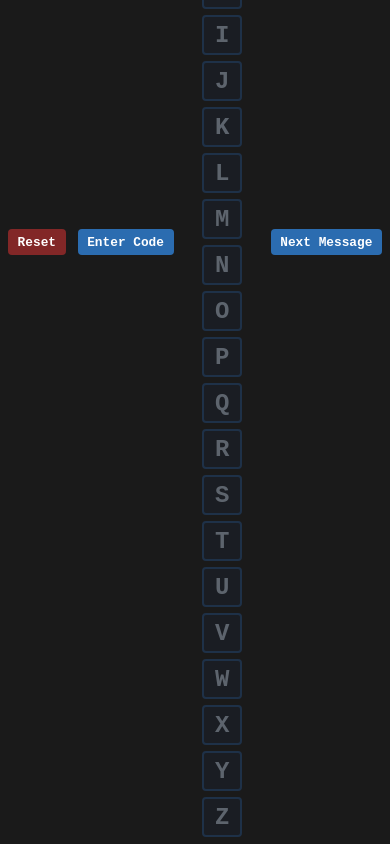
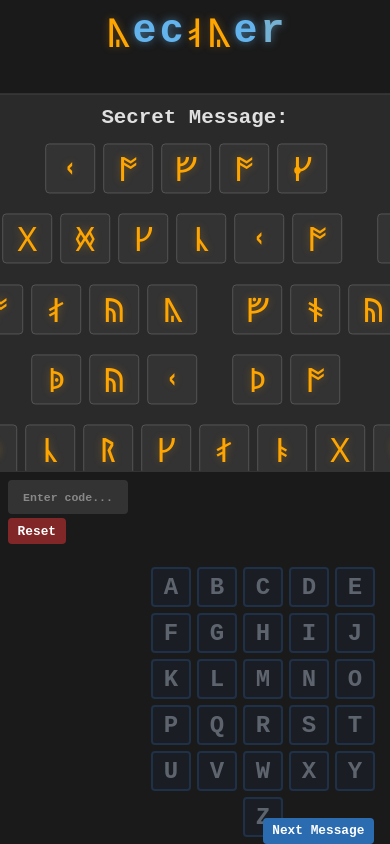
Before and after one commit to Vincent-Mattana/Decoder, a React (Vite) app: page / in a window 390 px wide. Built offline with nearby package versions, Linux system fonts and the light colour scheme.

Commit message:
Spaces more pronounced

```diff
--- a/src/components/cipherDecoder.css
+++ b/src/components/cipherDecoder.css
@@ -225,7 +225,7 @@ body, html {
 
 .space-character {
   display: inline-block;
-  width: 0.5rem;
+  width: 1rem;
 }
 
 /* Message code */
@@ -356,6 +356,8 @@ body, html {
 
 .action-button.reset {
   background-color: #822727;
+  position: relative;
+  z-index: 2;
 }
 
 .action-button.reset:hover {
@@ -401,6 +403,7 @@ body, html {
   max-width: 100%;
   margin: 0 auto;
   padding: 0.25rem;
+  position: relative;
 }
 
 .keyboard-buttons {
@@ -419,6 +422,8 @@ body, html {
   flex-direction: column;
   align-items: flex-start;
   padding-left: 1rem;
+  position: relative;
+  z-index: 1;
 }
 
 .keyboard-buttons.right-side {
@@ -426,6 +431,10 @@ body, html {
   order: 3;
   align-items: flex-end;
   padding-right: 1rem;
+  position: absolute;
+  right: 0;
+  bottom: 0;
+  z-index: 1;
 }
 
 .alphabet {
@@ -594,6 +603,41 @@ body, html {
   box-shadow: 0 0 8px rgba(99, 179, 237, 0.6);
   border-color: transparent;
   outline: none;
+}
+
+.code-input.permanent {
+  width: 110px;
+  min-width: 110px;
+  background-color: #333;
+  border: none;
+  border-radius: 4px;
+  font-weight: bold;
+  font-family: 'Courier New', Courier, monospace;
+  font-size: 1em;
+  padding: 0.45rem 1rem;
+  transition: all 0.2s ease;
+  box-sizing: border-box;
+  height: 38px;
+  text-align: center;
+  margin-top: 0;
+  margin-bottom: 0.5rem;
+  color: white;
+  text-transform: uppercase;
+  letter-spacing: 2px;
+}
+
+.code-input.permanent:focus {
+  background-color: #444;
+  box-shadow: 0 0 8px rgba(99, 179, 237, 0.6);
+  border-color: transparent;
+  outline: none;
+}
+
+.code-input.permanent::placeholder {
+  color: #888;
+  font-size: 0.8em;
+  text-transform: none;
+  letter-spacing: normal;
 }
 
 /* Update existing controls class for backward compatibility */
@@ -944,13 +988,15 @@ body, html {
   .keyboard-content {
     flex-wrap: wrap;
     justify-content: space-between;
-    align-items: center;
+    align-items: flex-start;
     max-width: 100%;
     padding: 0;
+    position: relative;
+    min-height: 120px;
   }
 
   .keyboard-buttons {
-    flex-direction: row;
+    flex-direction: column;
     min-width: auto;
     gap: 0.25rem;
   }
@@ -958,23 +1004,28 @@ body, html {
   .keyboard-buttons.left-side {
     margin-right: 0;
     order: 1;
-    flex-direction: row;
+    flex-direction: column;
     justify-content: flex-start;
-    align-items: center;
+    align-items: flex-start;
     padding-left: 0.5rem;
+    position: relative;
   }
 
   .keyboard-buttons.right-side {
+    position: absolute;
+    right: 0.5rem;
+    bottom: 0;
     margin-left: 0;
     order: 3;
     justify-content: flex-end;
-    align-items: center;
+    align-items: flex-end;
     padding-right: 0.5rem;
   }
 
   .alphabet {
     order: 2;
     width: 100%;
+    margin-top: 80px;
   }
 
   .code-input.integrated {
@@ -988,6 +1039,19 @@ body, html {
   .action-button.code {
     margin-top: 0;
     margin-left: 0.5rem;
+  }
+
+  .code-input.permanent {
+    width: auto;
+    min-width: 80px;
+    max-width: 120px;
+    margin-left: 0;
+    margin-right: 0.5rem;
+    margin-top: 0;
+    margin-bottom: 0;
+    height: 34px;
+    font-size: 0.9em;
+    padding: 0.3rem 0.5rem;
   }
 }
 
--- a/src/components/cipherDecoder.tsx
+++ b/src/components/cipherDecoder.tsx
@@ -143,7 +143,6 @@ export function CipherDecoder() {
   const [hoveredLetter, setHoveredLetter] = useState<string | null>(null);
   const [isDebugMode, setIsDebugMode] = useState(false);
   const confettiCanvasRef = useRef<HTMLCanvasElement>(null);
-  const [showCodeInput, setShowCodeInput] = useState(false);
   const [codeInputValue, setCodeInputValue] = useState('');
   const [isCodeVisible, setIsCodeVisible] = useState(false);
   const [showSecretUncovered, setShowSecretUncovered] = useState(false);
@@ -249,7 +248,6 @@ export function CipherDecoder() {
     setCurrentMessage(messages[nextIndex]);
     setMapping({});
     setIsDecoded(false);
-    setShowCodeInput(false);
     setCodeInputValue('');
   };
 
@@ -260,41 +258,34 @@ export function CipherDecoder() {
       setMapping({});
       setIsDecoded(false);
       setSelectedLetter(null);
-      setShowCodeInput(false);
       setCodeInputValue('');
     } else {
       alert('Invalid code. Please try again.');
     }
   };
 
-  const toggleCodeInput = () => {
-    setShowCodeInput(!showCodeInput);
-    if (!showCodeInput) {
-      setCodeInputValue('');
-      // Focus the input field after it appears
-      setTimeout(() => {
-        if (codeInputRef.current) {
-          codeInputRef.current.focus();
-        }
-      }, 10);
+  const handleCodeInputChange = (e: React.ChangeEvent<HTMLInputElement>) => {
+    // Convert to uppercase and store
+    setCodeInputValue(e.target.value.toUpperCase());
+  };
+
+  const handleCodeInputKeyDown = (e: React.KeyboardEvent<HTMLInputElement>) => {
+    // If Enter key is pressed and the code input is valid, load the message
+    if (e.key === 'Enter' && codeInputValue.length === 4) {
+      handleLoadMessageByCode();
     }
   };
 
-  // Handle click outside of code input to close it
-  useEffect(() => {
-    if (!showCodeInput) return;
+  const toggleCodeVisibility = () => {
+    setIsCodeVisible(!isCodeVisible);
 
-    const handleClickOutside = (event: MouseEvent) => {
-      if (codeInputRef.current && !codeInputRef.current.contains(event.target as Node)) {
-        setShowCodeInput(false);
+    // If code is being shown, set a timer to hide it after 3 seconds
+    if (!isCodeVisible) {
+      setTimeout(() => {
+        setIsCodeVisible(false);
+      }, 3000);
     }
   };
-
-    document.addEventListener('mousedown', handleClickOutside);
-    return () => {
-      document.removeEventListener('mousedown', handleClickOutside);
-    };
-  }, [showCodeInput]);
 
   const handleResetMapping = () => {
     // Clear any selected letter when resetting
@@ -417,31 +408,6 @@ export function CipherDecoder() {
     }
   };
 
-  const handleCodeInputChange = (e: React.ChangeEvent<HTMLInputElement>) => {
-    // Convert to uppercase and store
-    setCodeInputValue(e.target.value.toUpperCase());
-  };
-
-  const handleCodeInputKeyDown = (e: React.KeyboardEvent<HTMLInputElement>) => {
-    // If Enter key is pressed and the code input is valid, load the message
-    if (e.key === 'Enter' && codeInputValue.length === 4) {
-      handleLoadMessageByCode();
-    } else if (e.key === 'Escape') {
-      setShowCodeInput(false);
-    }
-  };
-
-  const toggleCodeVisibility = () => {
-    setIsCodeVisible(!isCodeVisible);
-
-    // If code is being shown, set a timer to hide it after 3 seconds
-    if (!isCodeVisible) {
-      setTimeout(() => {
-        setIsCodeVisible(false);
-      }, 3000);
-    }
-  };
-
   // Function to trigger the "SECRET UNCOVERED" notification
   const triggerSecretUncoveredNotification = () => {
     setShowSecretUncovered(true);
@@ -541,24 +507,19 @@ export function CipherDecoder() {
           <div className="keyboard">
             <div className="keyboard-content">
               <div className="keyboard-buttons left-side">
-                <button className="action-button reset" onClick={handleResetMapping}>
-                  Reset
-                </button>
-                <button className="action-button code" onClick={toggleCodeInput}>
-                  {showCodeInput ? "Cancel" : "Enter Code"}
-                </button>
-                {showCodeInput && (
                 <input
                   ref={codeInputRef}
                   type="text"
-                    placeholder="Code"
-                    className="code-input integrated"
+                  placeholder="Enter code..."
+                  className="code-input permanent"
                   value={codeInputValue}
                   onChange={handleCodeInputChange}
                   onKeyDown={handleCodeInputKeyDown}
                   maxLength={4}
                 />
-                )}
+                <button className="action-button reset" onClick={handleResetMapping}>
+                  Reset
+                </button>
               </div>
 
               <div className="alphabet">
```
Lines whose indentation alone changed are shown as unchanged.
